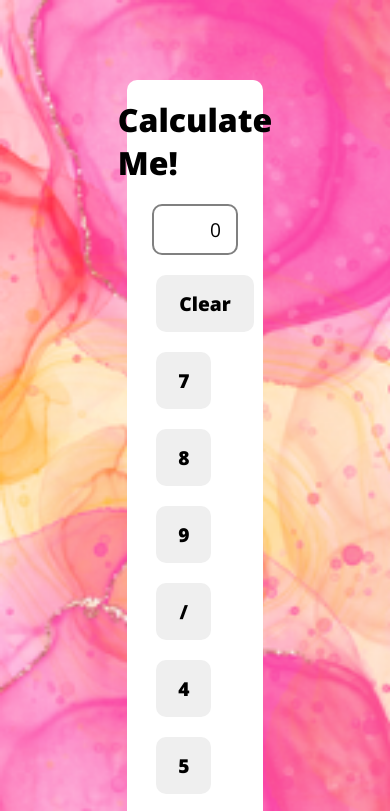
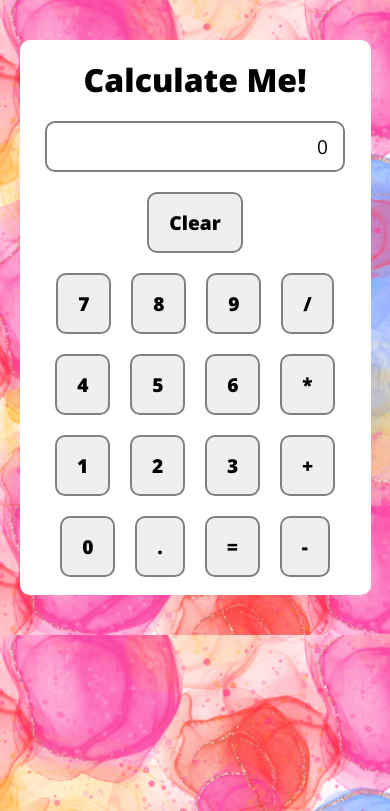
Before and after one commit to vjhas95/Simple-Calculator, a plain HTML site: page index.html in a window 390 px wide. Both pictures are taken after a click on the button "Clear". Shown: the top 811 px of the page. Drawn offline with nearby package versions, Linux system fonts and the light colour scheme.

Commit message:
Add files via upload
Added Media Queries in CSS,
Changed parseInt() to parseFloat() inside calculate() in main.js.

```diff
--- a/main.js
+++ b/main.js
@@ -9,7 +9,7 @@ function calculate(op){
         let result;
         switch (op) {
             case "+":
-                result = (parseInt(input1)) + (parseInt(input2));
+                result = (parseFloat(input1)) + (parseFloat(input2));
                 break;
             case "-":
                 result = input1 - input2;
@@ -32,8 +32,9 @@ function clear(){
 }
 
 for (let i = 0; i < buttons.length; i++) {
-    let buttonText = buttons[i].innerHTML;
+
     buttons[i].addEventListener("click" , function(){
+        let buttonText = this.innerHTML;
         //Listening for buttons 0-9, '.'
         if ((buttonText >= '0' && buttonText <= '9') || buttonText == '.') {
             // getting operand1 until any operator button is pressed.
@@ -48,7 +49,13 @@ for (let i = 0; i < buttons.length; i++) {
         // Checking for *,/,+,-,=
         if (buttonText == '*' || buttonText == '/' || buttonText == '+' || buttonText == '-') {
             pressedOp = buttonText;
+            buttons[i].classList.add("pressed-op");
             digitInput.value = pressedOp;
+            setTimeout(() => {
+                buttons[i].classList.remove("pressed-op");
+            }, 2000);
+
+
         }else if(buttonText == "="){
             // Evaluate the expression according to operator button pressed
             digitInput.value = calculate(pressedOp);
@@ -60,64 +67,3 @@ for (let i = 0; i < buttons.length; i++) {
         }
     });
 }
-
-
-
-
-
-
-
-
-// console.log(numberOfDigitBtn);
-// var numberOfOperatorBtn = document.querySelectorAll(".operator").length;
-// // console.log(numberOfOperatorBtn);
-// var pressedOp;
-// var pressedEquals;
-// function calculate(op){
-
-//     switch (op) {
-//         case "+":
-//             digitInput.value = (parseInt(input1)) + (parseInt(input2));
-//             break;
-//         case "-":
-//             digitInput.value = input1 - input2;
-//             break;
-//         case "*":
-//             digitInput.value = input1 * input2;
-//             break;
-//         case "/":
-//             digitInput.value = input1 / input2;
-//             break;
-//         default:
-//             break;
-//     }
-
-// }
-// var clear = document.querySelector(".clear").addEventListener("click",function(){
-//         digitInput.value = " ";
-// })
-// for(let i = 0 ; i < numberOfDigitBtn ;i++ ){
-//     // Adding Event Listener to all Digit Buttons ( 0 - 9 )
-//     document.querySelectorAll(".digit")[i].addEventListener("click" , function(){
-//         if(pressedOp == undefined){
-//             // Getting input1 until any operator button is pressed.
-//             digitInput.value = " ";
-//             digitInput.value = input1 = input1 + document.querySelectorAll(".digit")[i].innerHTML;
-
-//         }
-//         else{
-//             digitInput.value = " ";
-//             input2 = input2 + document.querySelectorAll(".digit")[i].innerHTML;
-//             digitInput.value = input2;
-//         }
-//     });
-// }
-// for(let i = 0 ; i < numberOfOperatorBtn ; i++){
-//     //Adding Event Listener to all Operator Buttons.
-//     document.querySelectorAll(".operator")[i].addEventListener("click" , function(){
-//         pressedOp =  document.querySelectorAll(".operator")[i].innerHTML;
-//     });
-// }
-// document.querySelector(".equalsBtn").addEventListener("click" , function(){
-//     calculate(pressedOp);
-// });
--- a/style.css
+++ b/style.css
@@ -18,6 +18,7 @@ input#digit-input,
   font-size: larger;
   margin: 10px;
   border-radius: 10px;
+  border:none;
 }
 /* Calculator Container  */
 .container {
@@ -32,12 +33,12 @@ input#digit-input,
 }
 input#digit-input {
   text-align: right;
-  width: 22vw;
+  width: 300px;
   padding: 10px 15px;
   border: 2px solid grey;
 }
 .pressed-op {
-  background-color: dodgerblue;
+  background-color: #df0790;
   color: #fff;
 }
 .btn {
@@ -45,11 +46,12 @@ input#digit-input {
   font-weight: bold;
   width: 55px;
   padding: 15px;
-  border: none;
+
 }
 .btn:hover {
   cursor: pointer;
   background-color: darkgrey;
+  color:#df0790;
 }
 .clear {
   width: 100%;
@@ -57,3 +59,19 @@ input#digit-input {
 .row {
   max-width: 25vw;
 }
+
+/* Media Queries */
+@media (max-width : 600px){
+  .container{
+      max-width:90vw;
+      margin:40px auto;
+  }
+  .row{
+    display:flex;
+    justify-content:center;
+  }
+  .btn{
+    padding:15px 20px;
+    border :2px solid grey;
+  }
+}
```
